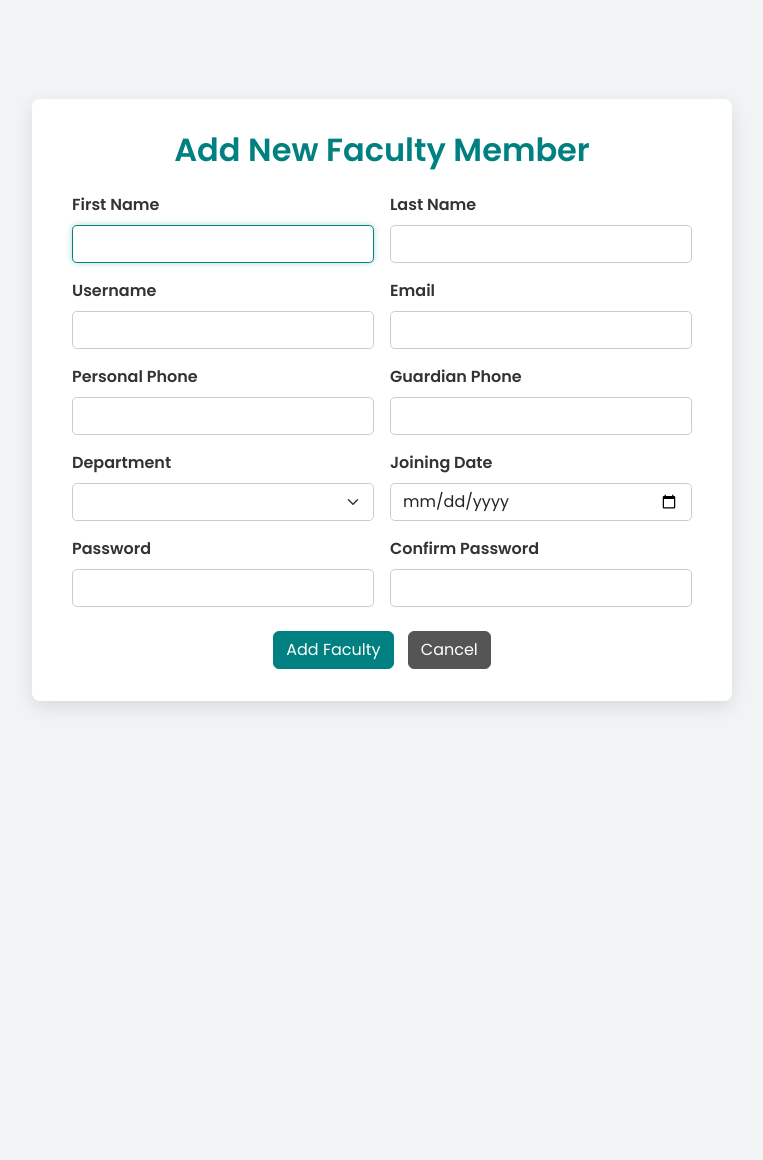
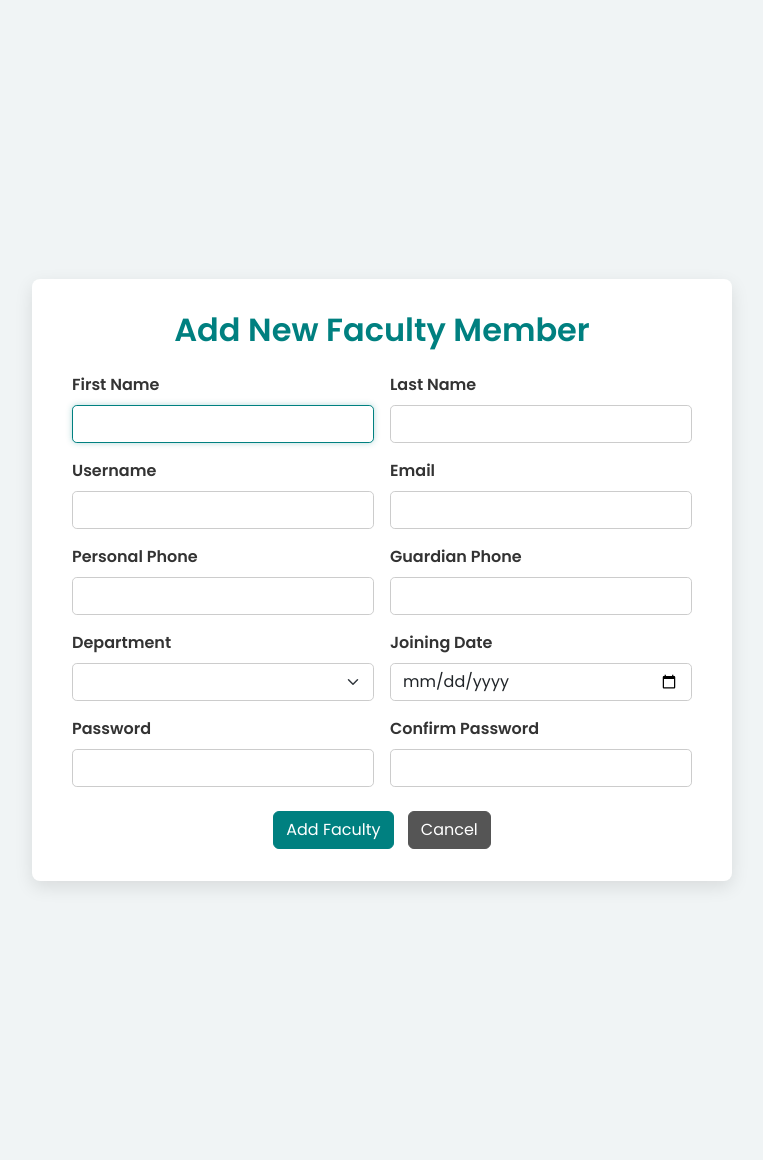
Before and after one commit to hameema-git/faculty-attendance-mng, a Django app: page /admin-add-faculty/ in a window 1280 px wide. Shown: the whole page, without its empty margins (258-1021 px from the left). Before the commit the page ends 707 px from the top, so only its background shows below. Run offline with Django 5.2, Linux system fonts and the light colour scheme.

Commit message:
Add temporary migration trigger view8

```diff
--- a/attendance/templates/attendance/admin_add_faculty.html
+++ b/attendance/templates/attendance/admin_add_faculty.html
@@ -187,8 +187,8 @@
     display: flex;
     justify-content: center;
     align-items: center;
-    height: 100vh; /* Changed from min-height */
-    overflow: hidden; /* Prevents vertical scroll */
+    height: 145vh; /* Changed from min-height */
+    /* overflow: hidden; Prevents vertical scroll */
 }
 
         .container {
```
